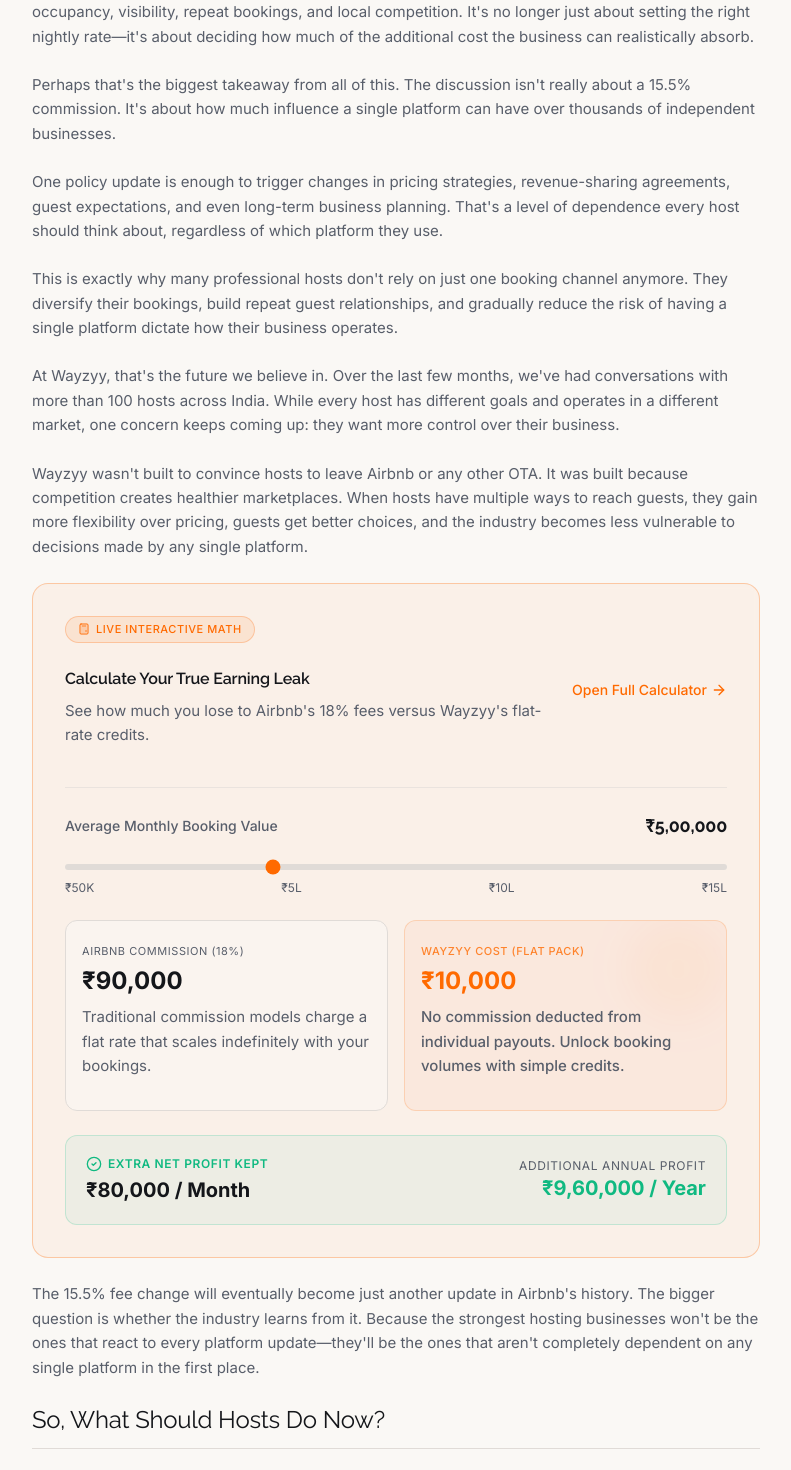
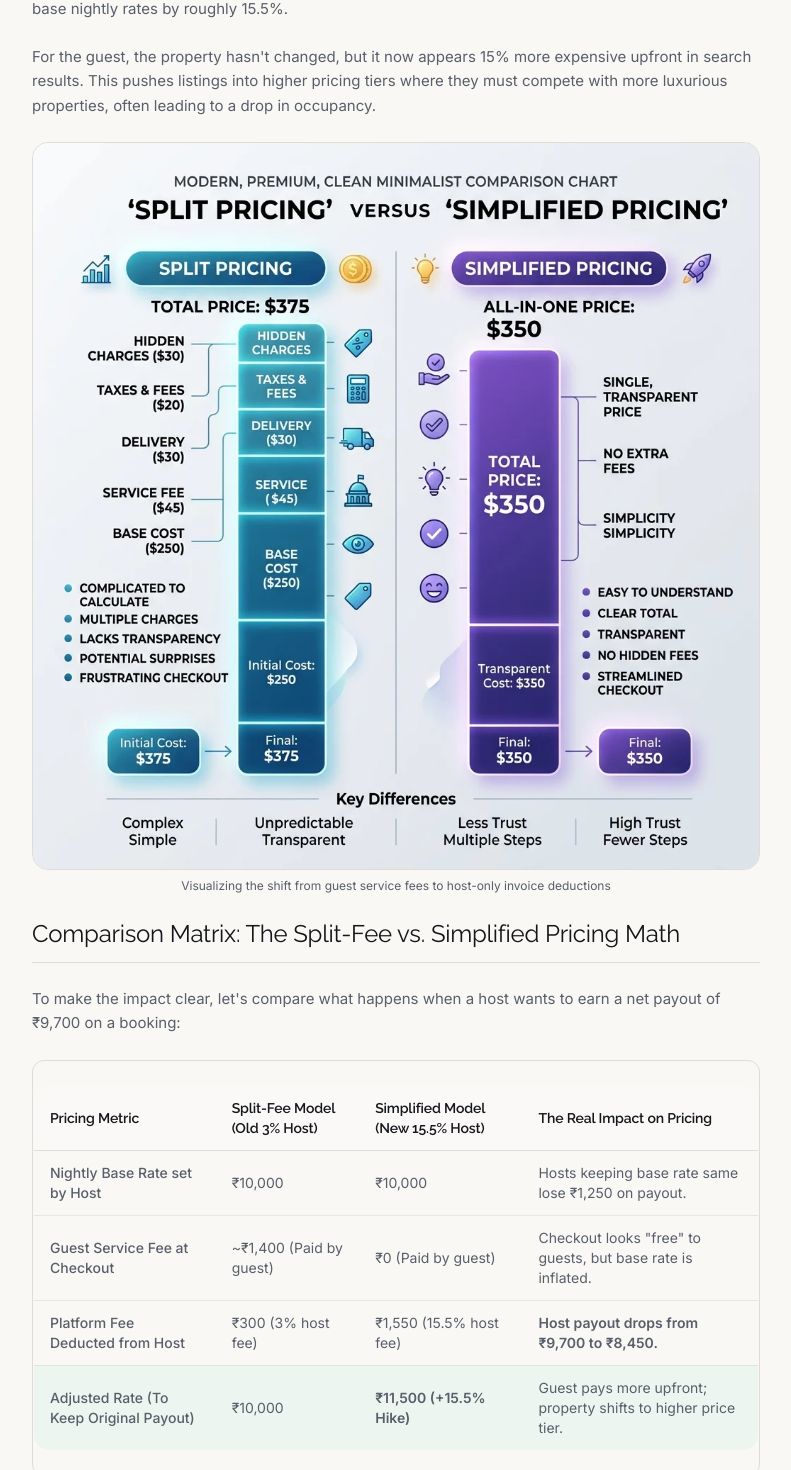
Before and after one commit to wayzyy-project/wayzyy-site, a React (Vite) app: page /blog/real-cost-of-airbnb-fee in a window 1280 px wide. Shown: the part 1431-2901 px from the top of the page, without its empty margins (244-1035 px from the left). Built offline with nearby package versions, Linux system fonts and the light colour scheme.

Commit message:
feat: enhance 15.5% Airbnb fee article with pricing POV, comparison table, and generated chart

```diff
--- a/src/pages/blog/RealCostOfAirbnbFee.tsx
+++ b/src/pages/blog/RealCostOfAirbnbFee.tsx
@@ -13,42 +13,42 @@ const faqJsonLd = {
   mainEntity: [
     {
       "@type": "Question",
-      "name": "What is Airbnb's 15.5% Simplified Pricing structure?",
+      "name": "Why will properties cost 15.5% more under Airbnb's new fee structure?",
       "acceptedAnswer": {
         "@type": "Answer",
-        "text": "Airbnb's Simplified Pricing is a host-only fee structure where the host pays a flat 15% to 15.5% commission directly on every booking subtotal. Guests no longer see a separate Airbnb service fee at checkout because the entire service cost is absorbed on the host's side. This replaces the traditional split-fee model (where hosts paid ~3% and guests paid a separate service fee of 14% to 16.5%)."
+        "text": "Under the new Simplified Pricing model, Airbnb shifts the entire platform fee (15% to 15.5%) onto the host's invoice instead of splitting it with the guest. Because hosts cannot absorb a 15.5% margin reduction without running at a loss, they are statistically forced to raise their base nightly rates by roughly 15.5% to take home the same net payout. Consequently, the property rate appears 15% more expensive to guests upfront."
       }
     },
     {
       "@type": "Question",
-      "name": "Why is Airbnb forcing hosts to use Simplified Pricing?",
+      "name": "What is the math behind Airbnb's split-fee vs simplified host-only fee?",
       "acceptedAnswer": {
         "@type": "Answer",
-        "text": "Airbnb enforces Simplified Pricing for hosts who connect their accounts to third-party software (such as property management systems or channel managers). The platform's goal is to present a clean, transparent upfront price to guests without itemized service fee markups, though it effectively shifts the tax and platform cost burden directly onto the host's payout."
+        "text": "In the split-fee model, the host pays 3% and the guest pays a 14% to 16.5% service fee at checkout. In the simplified host-only model, the guest pays 0% service fee at checkout, but the host is charged a flat 15.5% fee on the booking subtotal. To take home the same payout of ₹9,700 on a ₹10,000 villa, a host must raise the base rate to ₹11,500 on the host-only model, meaning guests pay ₹11,500 instead of ₹11,400."
       }
     },
     {
       "@type": "Question",
-      "name": "Should I raise my prices by 15.5% on Airbnb to recover the cost?",
+      "name": "How does the guest service fee shift affect host competitiveness?",
       "acceptedAnswer": {
         "@type": "Answer",
-        "text": "Simply raising your nightly rates by 15.5% is a risky strategy. It can push your property into a higher pricing bracket where you compete with more luxurious listings, potentially reducing your search ranking and occupancy. Instead of a single blanket raise, hosts should analyze local competition, seasonality, and operate a multi-channel direct booking strategy to diversify risk."
+        "text": "By shifting the service fee onto the host payout, properties look more expensive in search results. A villa priced at ₹10,000 suddenly looks like ₹11,500 in search feeds, pushing it into a higher pricing tier where it competes with more premium accommodations, which can negatively affect click-through rates and booking conversions."
       }
     },
     {
       "@type": "Question",
-      "name": "How does Wayzyy's fee model compare to Airbnb's 15.5% fee?",
+      "name": "How does Wayzyy prevent this 15.5% price inflation?",
       "acceptedAnswer": {
         "@type": "Answer",
-        "text": "Wayzyy uses a recharge-based prepaid credit system instead of a per-booking commission. For example, a ₹2,200 credit pack unlocks ₹1,00,000 in booking value, which equals an effective platform cost of 2.2%. Beyond ₹5,00,000, hosts move to a Custom plan at a flat 2.0% rate. Because Wayzyy does not deduct commissions from payouts, hosts keep 100% of their nightly rates."
+        "text": "Wayzyy replaces commission models with prepaid credit packs (equivalent to a 2% to 2.2% effective fee). Because hosts keep 100% of their nightly rates without deductions, they do not need to inflate their base rates by 15.5%. This allows them to offer lower direct rates to guests while keeping higher margins."
       }
     },
     {
       "@type": "Question",
-      "name": "Is it possible to list my property on both Airbnb and Wayzyy?",
+      "name": "How can hosts build a direct booking strategy to avoid fee hikes?",
       "acceptedAnswer": {
         "@type": "Answer",
-        "text": "Yes. Most professional hosts use a multi-channel strategy. You can list on Airbnb to capture top-of-funnel traffic and list on Wayzyy to offer direct-rate bookings without commissions, helping you reward repeat guests and build business independence."
+        "text": "Hosts can list on flat-fee platforms like Wayzyy, build their own direct booking channels, and incentivize repeat guests with direct-booking discounts. By diversifying channels, they prevent a single platform's policy update from dictating their pricing strategy."
       }
     }
   ]
@@ -80,6 +80,73 @@ export default function RealCostOfAirbnbFee() {
         <p>
           Hosts who decide to absorb the additional fee will see their margins shrink. Those who increase their prices to recover the cost risk becoming less competitive. Neither option is particularly attractive, especially in markets like India where guests often compare properties within very specific budget ranges.
         </p>
+
+        <h2 className="font-display text-2xl text-foreground mt-8">The 15.5% Price Hike POV: Why Guest Rates Are Rising</h2>
+        <p>
+          Let's look at the actual math and psychology of this shift. Previously, Airbnb split its service fees: hosts paid a small 3% commission, and guests paid a 14% to 16.5% service fee visible at checkout. Under the new "Simplified Pricing" structure, the guest service fee at checkout is eliminated (showing ₹0), but the host is charged a flat 15% to 15.5% fee directly on the payout subtotal.
+        </p>
+        <p>
+          Statistically and economically, hosts cannot simply absorb this 15.5% deduction without running their rental businesses at a loss. To protect their net payouts, hosts are mathematically forced to raise their base nightly rates by roughly 15.5%.
+        </p>
+        <p>
+          For the guest, the property hasn't changed, but it now appears 15% more expensive upfront in search results. This pushes listings into higher pricing tiers where they must compete with more luxurious properties, often leading to a drop in occupancy.
+        </p>
+
+        {/* Visual Fee Comparison Chart */}
+        <div className="my-8">
+          <img
+            src="/blog/airbnb-fee-comparison-chart.webp"
+            alt="Infographic showing Split Pricing vs Simplified Pricing model fee breakdowns"
+            className="w-full rounded-2xl border border-border object-cover"
+            loading="lazy"
+          />
+          <span className="text-xs text-muted-foreground mt-2 block text-center">Visualizing the shift from guest service fees to host-only invoice deductions</span>
+        </div>
+
+        <h2 className="font-display text-xl text-foreground mt-8">Comparison Matrix: The Split-Fee vs. Simplified Pricing Math</h2>
+        <p>
+          To make the impact clear, let's compare what happens when a host wants to earn a net payout of ₹9,700 on a booking:
+        </p>
+
+        <div className="overflow-x-auto my-6 border border-border rounded-xl">
+          <table className="w-full text-left border-collapse text-sm">
+            <thead>
+              <tr className="bg-muted/50 border-b border-border font-display text-foreground">
+                <th className="p-4 font-semibold">Pricing Metric</th>
+                <th className="p-4 font-semibold">Split-Fee Model (Old 3% Host)</th>
+                <th className="p-4 font-semibold">Simplified Model (New 15.5% Host)</th>
+                <th className="p-4 font-semibold">The Real Impact on Pricing</th>
+              </tr>
+            </thead>
+            <tbody className="divide-y divide-border/60">
+              <tr>
+                <td className="p-4 text-muted-foreground font-medium">Nightly Base Rate set by Host</td>
+                <td className="p-4 text-foreground">₹10,000</td>
+                <td className="p-4 text-foreground">₹10,000</td>
+                <td className="p-4 text-muted-foreground">Hosts keeping base rate same lose ₹1,250 on payout.</td>
+              </tr>
+              <tr>
+                <td className="p-4 text-muted-foreground font-medium">Guest Service Fee at Checkout</td>
+                <td className="p-4 text-foreground">~₹1,400 (Paid by guest)</td>
+                <td className="p-4 text-foreground">₹0 (Paid by guest)</td>
+                <td className="p-4 text-muted-foreground">Checkout looks "free" to guests, but base rate is inflated.</td>
+              </tr>
+              <tr>
+                <td className="p-4 text-muted-foreground font-medium">Platform Fee Deducted from Host</td>
+                <td className="p-4 text-foreground">₹300 (3% host fee)</td>
+                <td className="p-4 text-foreground">₹1,550 (15.5% host fee)</td>
+                <td className="p-4 font-semibold text-rose-500">Host payout drops from ₹9,700 to ₹8,450.</td>
+              </tr>
+              <tr className="bg-emerald-500/5">
+                <td className="p-4 text-muted-foreground font-medium">Adjusted Rate (To Keep Original Payout)</td>
+                <td className="p-4 text-foreground">₹10,000</td>
+                <td className="p-4 text-foreground font-semibold text-emerald-500">₹11,500 (+15.5% Hike)</td>
+                <td className="p-4 text-muted-foreground">Guest pays more upfront; property shifts to higher price tier.</td>
+              </tr>
+            </tbody>
+          </table>
+        </div>
+
         <p>
           That pricing decision has a ripple effect. A villa that was comfortably competing around the ₹10,000 mark may now need to be listed at ₹11,500 or more. The property hasn't changed. The amenities haven't changed. The experience hasn't changed. Yet it suddenly finds itself competing with an entirely different set of listings simply because it has moved into a new price bracket.
         </p>
```
Also changed, not shown: public/blog/airbnb-fee-comparison-chart.webp (added).
